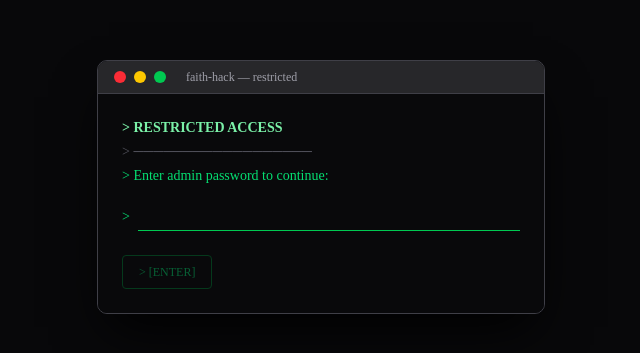
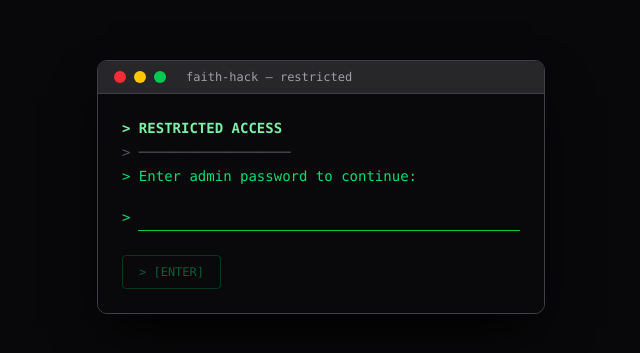
Before and after one commit to dlsl-animodev/faith-hack, a Next.js app in the folder frontend/: page /admin in a window 1280 px wide. Shown: the part 213-566 px from the top of the page, without its empty margins (319-959 px from the left). Built offline with nearby package versions, Linux system fonts and the light colour scheme.

Commit message:
style: use different font

```diff
--- a/frontend/app/globals.css
+++ b/frontend/app/globals.css
@@ -8,7 +8,7 @@
   --color-background: var(--background);
   --color-foreground: var(--foreground);
   --font-sans: var(--font-sans);
-  --font-mono: var(--font-geist-mono);
+  --font-mono: Consolas, 'Courier New', monospace;
   --color-sidebar-ring: var(--sidebar-ring);
   --color-sidebar-border: var(--sidebar-border);
   --color-sidebar-accent-foreground: var(--sidebar-accent-foreground);
@@ -124,6 +124,43 @@
     @apply bg-background text-foreground;
   }
   html {
-    @apply font-sans;
+    @apply font-mono;
+  }
+  /* Dark scrollbar — webkit (Chrome/Edge/Safari) */
+  ::-webkit-scrollbar {
+    width: 6px;
+    height: 6px;
+  }
+  ::-webkit-scrollbar-track {
+    background: #18181b; /* zinc-900 */
+  }
+  ::-webkit-scrollbar-thumb {
+    background: #3f3f46; /* zinc-700 */
+    border-radius: 9999px;
+  }
+  ::-webkit-scrollbar-thumb:hover {
+    background: #52525b; /* zinc-600 */
+  }
+  /* Dark scrollbar — Firefox */
+  * {
+    scrollbar-color: #3f3f46 #18181b;
+    scrollbar-width: thin;
   }
 }
+
+@keyframes shake {
+  0%, 100% { transform: translateX(0); }
+  20%, 60% { transform: translateX(-8px); }
+  40%, 80% { transform: translateX(8px); }
+}
+
+@keyframes fadeIn {
+  from { opacity: 0; }
+  to   { opacity: 1; }
+}
+
+@layer utilities {
+  .animate-shake {
+    animation: shake 0.4s ease-in-out;
+  }
+}
```
